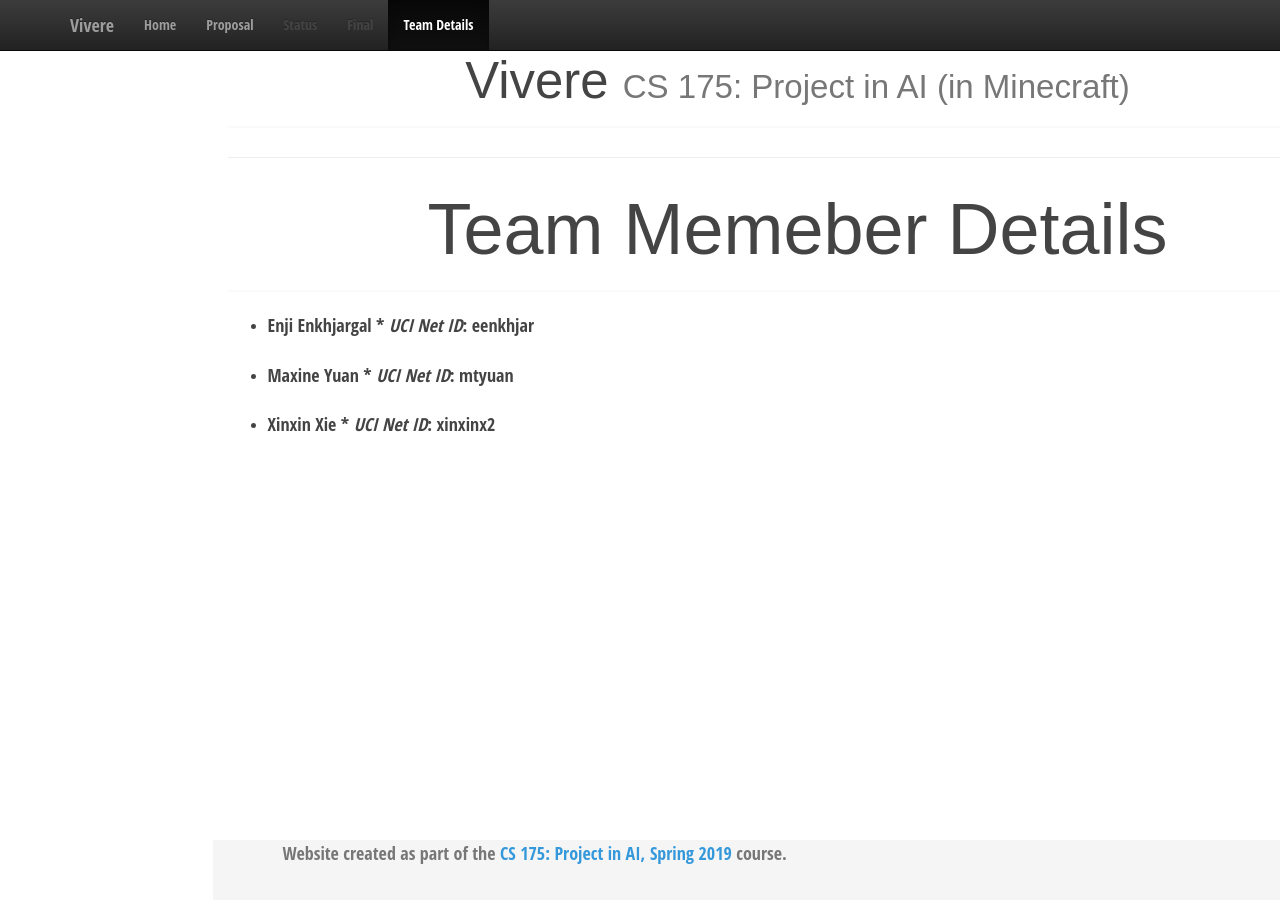
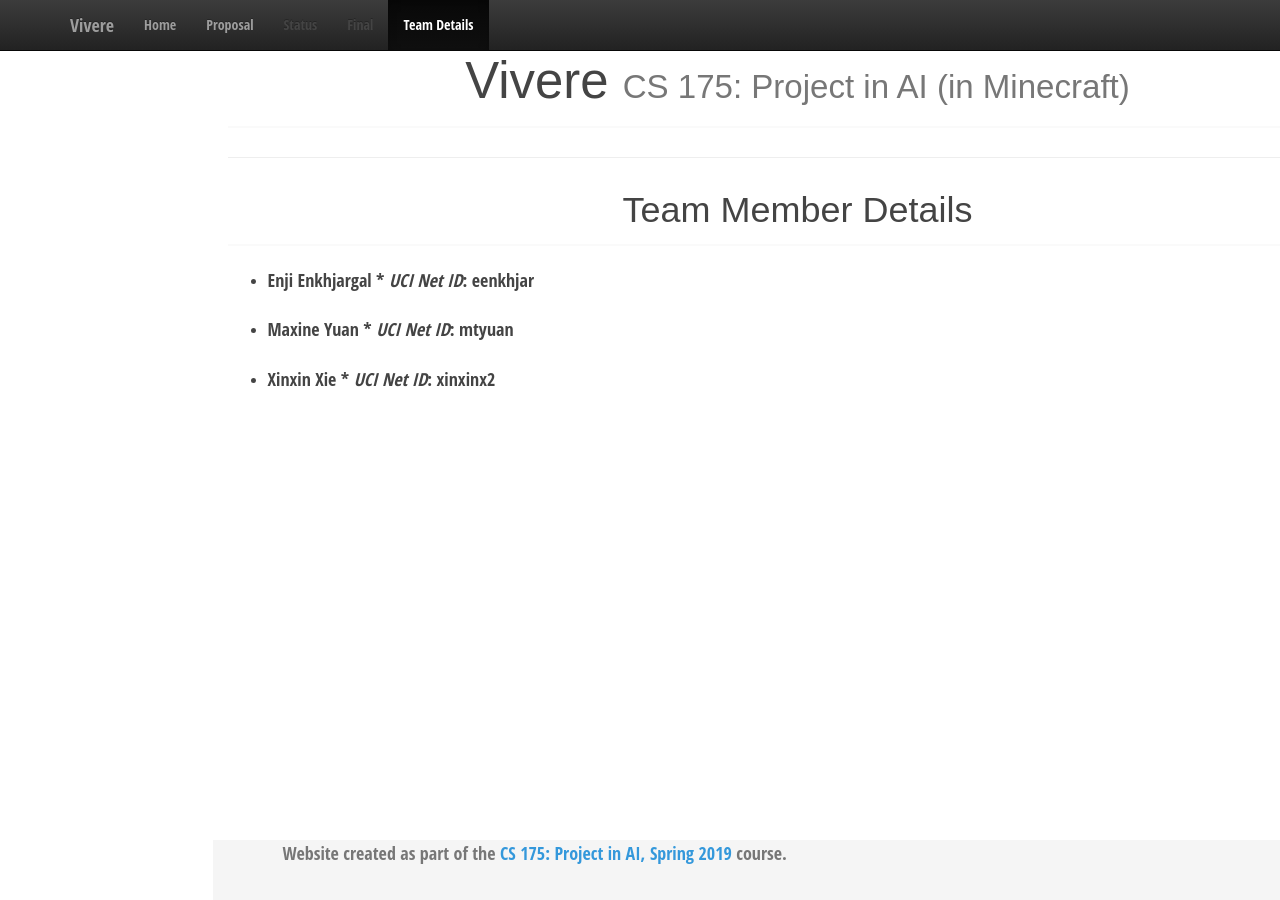
Before and after one commit to Enhjin/Vivere, a Jekyll site: the page built from docs/team.md, in a window 1280 px wide. Built offline with Jekyll 4.4.1, drawn with Linux system fonts in a browser that asks for light colours.

Commit message:
Update team.md

```diff
--- a/docs/team.md
+++ b/docs/team.md
@@ -1,9 +1,9 @@
 ---
 layout: default
-title:  Team Memeber Details
+title: Team Member Details
 ---
 
-# {{ page.title }}
+### {{ page.title }}
 
 
 * Enji Enkhjargal *
```
